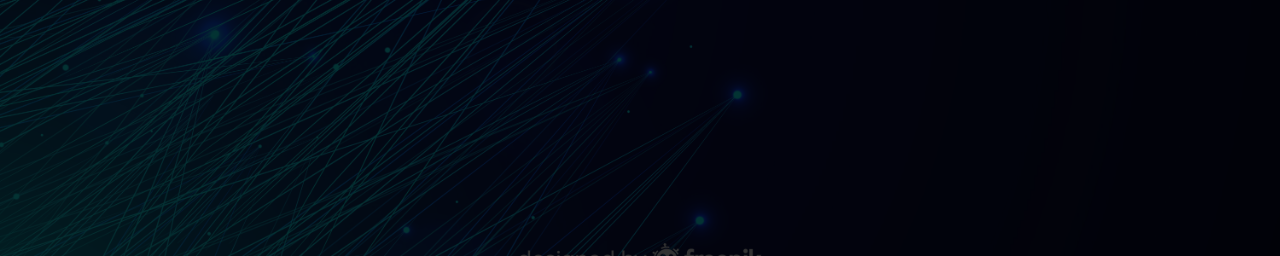
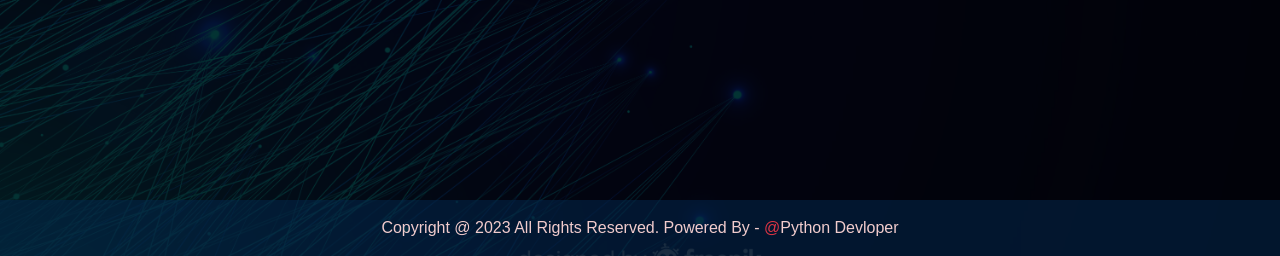
Before and after one commit to savaliyakishan/ZechromeEvent, a Django app: page /dashboard/history/ in a window 1280 px wide. Shown: the part 544-800 px from the top of the page. Run offline with Django 4.2, Linux system fonts and the light colour scheme; the visitor is signed in with stand-in values (Sample User, id 1); data that the repository does not hold is empty; some libraries are stand-ins or nearby versions.

Commit message:
final commit

```diff
--- a/project/mainapp/templates/Dashboard/base.html
+++ b/project/mainapp/templates/Dashboard/base.html
@@ -17,6 +17,14 @@
     <script src="https://code.jquery.com/jquery-3.5.1.js"></script>
     <script src="https://cdn.datatables.net/1.13.1/js/jquery.dataTables.min.js"></script>
     <script src="https://cdn.datatables.net/1.13.1/js/dataTables.bootstrap5.min.js"></script>
+    <script type="module" src="https://unpkg.com/ionicons@5.5.2/dist/ionicons/ionicons.esm.js"></script>
+    <!--Google Fonts-->
+    <link rel="preconnect" href="https://fonts.googleapis.com">
+    <link rel="preconnect" href="https://fonts.gstatic.com" crossorigin>
+    <link href="https://fonts.googleapis.com/css2?family=Open+Sans:wght@300&display=swap" rel="stylesheet">
+    <style>
+
+    </style>
 </head>
 
 <body class="body-theme">
@@ -67,7 +75,8 @@
                                         href="/dashboard/selectedmember/view/">Select Participants For Event</a>
                                 </li>
                                 <li>
-                                    <a class="dropdown-item hover-color" aria-current="page" href="/dashboard/deletedmember/">Restore Participant</a>
+                                    <a class="dropdown-item hover-color" aria-current="page"
+                                        href="/dashboard/deletedmember/">Restore Participant</a>
                                 </li>
                             </ul>
                         </li>
@@ -83,7 +92,8 @@
                                         href="/dashboard/history/">Show History</a>
                                 </li>
                                 <li>
-                                    <a class="dropdown-item hover-color" id="deleteData">Clear All Deleted Participants</a>
+                                    <a class="dropdown-item hover-color" id="deleteData">Clear All Deleted
+                                        Participants</a>
                                 </li>
                                 <li>
                                     <a class="dropdown-item hover-color" id="restart">Restart Project</a>
@@ -103,7 +113,19 @@
 
     {% block start %}
     {% endblock %}
-    <div class="modal fade" id="exampleModal" tabindex="-1" aria-labelledby="exampleModalLabel" aria-hidden="true">
+    <div class="container-fluit fixed-bottom" style="background-color: #052a5085;">
+        <div class="container">
+            <div class="row m-3">
+                <div class="col-12 text-center">
+                    <p class="m-0" style="color:#f1cccd !important;">Copyright @ 2023 All Rights Reserved. Powered By -
+                        <span class="text-danger">@</span>Python Devloper</p>
+                </div>
+            </div>
+        </div>
+    </div>
+    <div class="modal fade" id="exampleModal" tabindex="-1" aria-labelledby="exampleModalLabel" aria-hidden="true"
+        style="background: rgba(141, 145, 150, 0.24);
+            backdrop-filter: blur(2px);">
         <div class="modal-dialog">
             <div class="modal-content" style="background: rgba(118, 168, 230, 0.24);
             backdrop-filter: blur(12px);">
@@ -116,7 +138,8 @@
                     <form action="/dashboard/ragister/" method="post" class="row g-3 needs-validation" novalidate>
                         {% csrf_token %}
                         <div class="col-md-12">
-                            <label for="validationCustomUsername" class="form-label text-light">Employee Name</label>
+                            <label for="validationCustomUsername" class="form-label text-light">Employee
+                                Name</label>
                             <div class="input-group has-validation">
                                 <input type="text" class="form-control text-dark" id="validationCustomUsername"
                                     aria-describedby="inputGroupPrepend" required name="memberName">
--- a/project/project/settings.py
+++ b/project/project/settings.py
@@ -30,7 +30,7 @@ DEBUG = True
 ALLOWED_HOSTS = ['*']
 # ALLOWED_HOSTS = ["f84f-2405-201-200c-823f-4058-d-d201-dad2.in.ngrok.io"]
 CSRF_TRUSTED_ORIGINS = [
-    'https://895c-2405-201-200c-823f-4199-e2a6-2d21-1087.in.ngrok.io']
+    'https://cdf2-2405-201-200c-823f-4199-e2a6-2d21-1087.in.ngrok.io']
 
 
 # Application definition
--- a/project/static/js/index.js
+++ b/project/static/js/index.js
@@ -51,7 +51,6 @@ $(document).ready(function () {
             title: "<strong>Project Restart..</strong>",
             html: `<input type="password" id="confirmpassword" placeholder="Enter Conform Password" class="form-control">`,
             text: "All Data Remove Please Confirmed..",
-            showCloseButton: true,
             showCancelButton: true,
             focusConfirm: false,
         }).then((okay) => {
```
